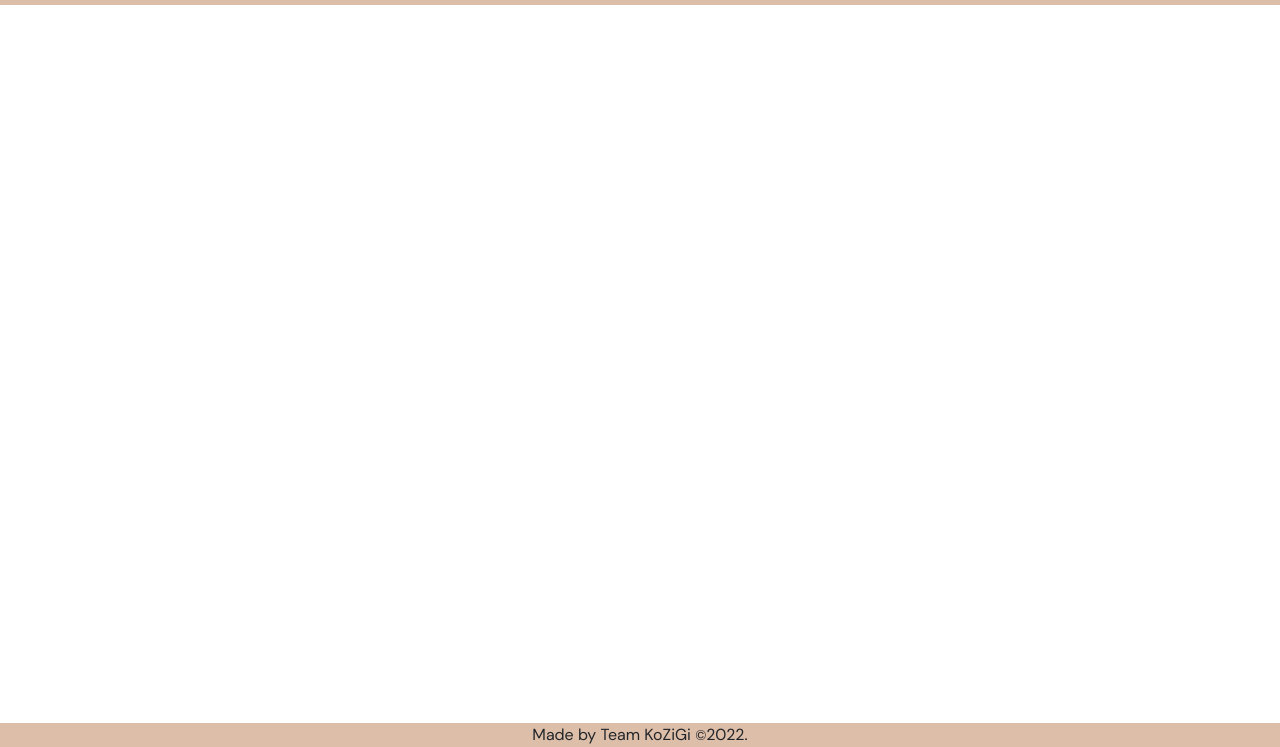
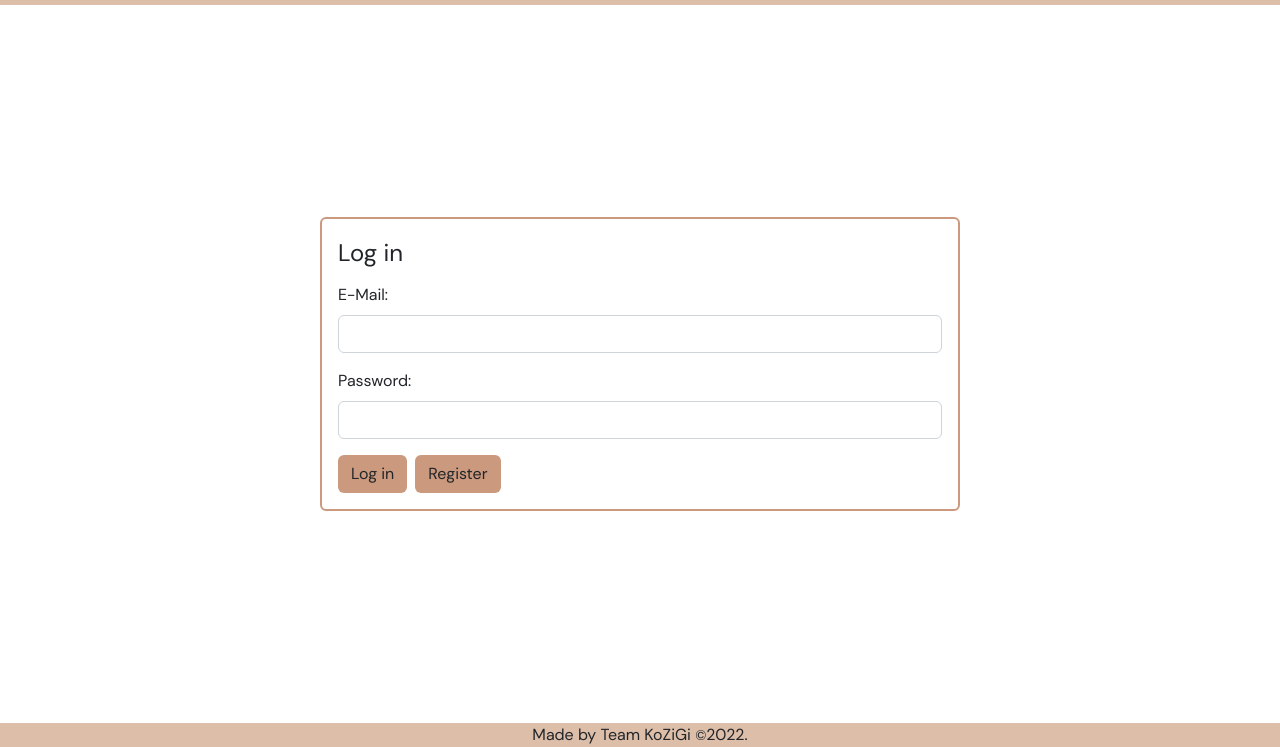
Before and after one commit to KoZiGi/5kun, a plain HTML site: page frontend/index.html in a window 1280 px wide. Shown: the part 53-800 px from the top of the page. Drawn offline with nearby package versions, Linux system fonts and the light colour scheme.

Commit message:
K5-7 done

```diff
--- a/frontend/assets/css/5kun.css
+++ b/frontend/assets/css/5kun.css
@@ -11,17 +11,20 @@
     font-family: 'DM Sans';
     src: url('../fonts/DMSans-Regular.ttf');
 }
-body{
-    font-family:'DM Sans';
-}
-nav, footer{
-    background-color:var(--secondary);
-}
+body{font-family:'DM Sans';}
+p, label{font-size:1rem;}
+h1{font-size:2.25rem;}
+h2{font-size:1.75rem;}
+h3{font-size:1.5rem;}
+nav, footer{background-color:var(--secondary);}
+.border{border-color:var(--primary) !important;}
 #body{
     display: flex;
     flex-flow:column;
     min-height: 100vh;
 }
-.content{
-    flex:1 1 auto;
-}
+.border-dark{border-color:var(--bs-dark) !important;}
+.content{flex:1 1 auto;}
+.btn{background-color: var(--primary);}
+.btn:hover{background-color: var(--secondary);}
+.btn:active{background-color: var(--link) !important; border-color: transparent !important;}
--- a/frontend/index.html
+++ b/frontend/index.html
@@ -4,9 +4,10 @@
     <meta charset="UTF-8">
     <meta http-equiv="X-UA-Compatible" content="IE=edge">
     <meta name="viewport" content="width=device-width, initial-scale=1.0">
+    <link rel="shortcut icon" href="./assets/images/5KUN.png" type="image/x-icon">
     <link rel="stylesheet" href="./assets/css/bootstrap.min.css">
+    <link rel="stylesheet" href="https://cdn.jsdelivr.net/npm/bootstrap-icons@1.10.2/font/bootstrap-icons.css">
     <link rel="stylesheet" href="./assets/css/5kun.css">
-    <link rel="stylesheet" href="https://cdn.jsdelivr.net/npm/bootstrap-icons@1.10.2/font/bootstrap-icons.css">
     <title>5KUN</title>
 </head>
 <body ng-app="kunkun">
@@ -30,8 +31,8 @@
                   </li>
               </div>
             </div>
-          </nav>
-        <div class="content" ng-view></div>
+        </nav>
+        <div class="content d-flex flex-column justify-content-center" ng-view></div>
         <footer class="text-center">
             <p class="my-0">Made by {{settings.author}} <small>&copy;</small>2022.</p>
         </footer>
--- a/frontend/views/login.html
+++ b/frontend/views/login.html
@@ -1,9 +1,16 @@
 <main>
 
-    <form>
-
+    <form class="col-lg-6 col-md-8 col-sm-10 offset-lg-3 offset-md-2 offset-sm-1 border p-3 border rounded border-2">
+        <h3 class="mb-3 mt-1">Log in</h3>
+        <div class="mb-3">
+            <label for="email" class="form-label">E-Mail:</label>
+            <input type="email" class="form-control" ng-model="user.email">
+        </div>
+        <div class="mb-3">
+            <label for="password" class="form-label">Password:</label>
+            <input type="password" class="form-control" ng-model="user.password">
+        </div>
+        <input type="button" class="btn me-2" ng-click="LogIn()" value="Log in"><a href="#!/reg" class="btn">Register</a>
     </form>
 
-
-
 </main>
```
